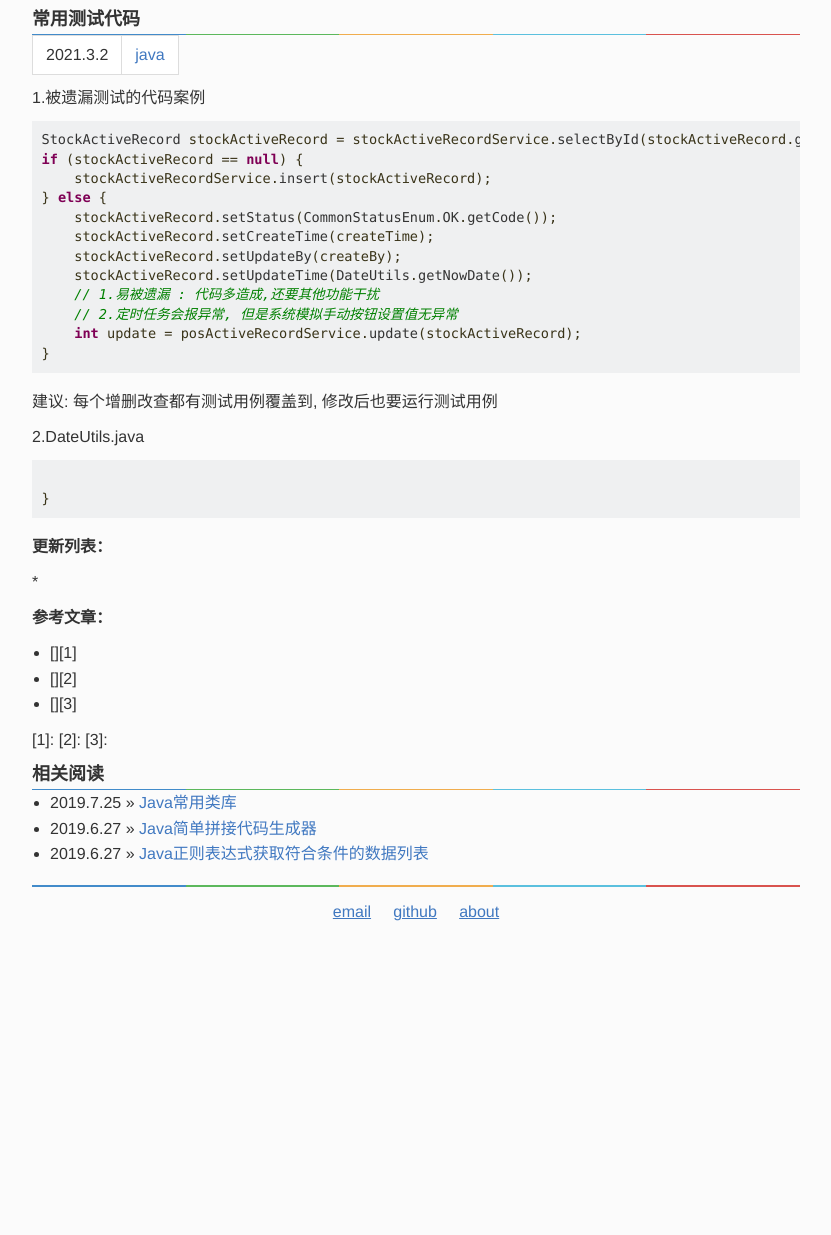
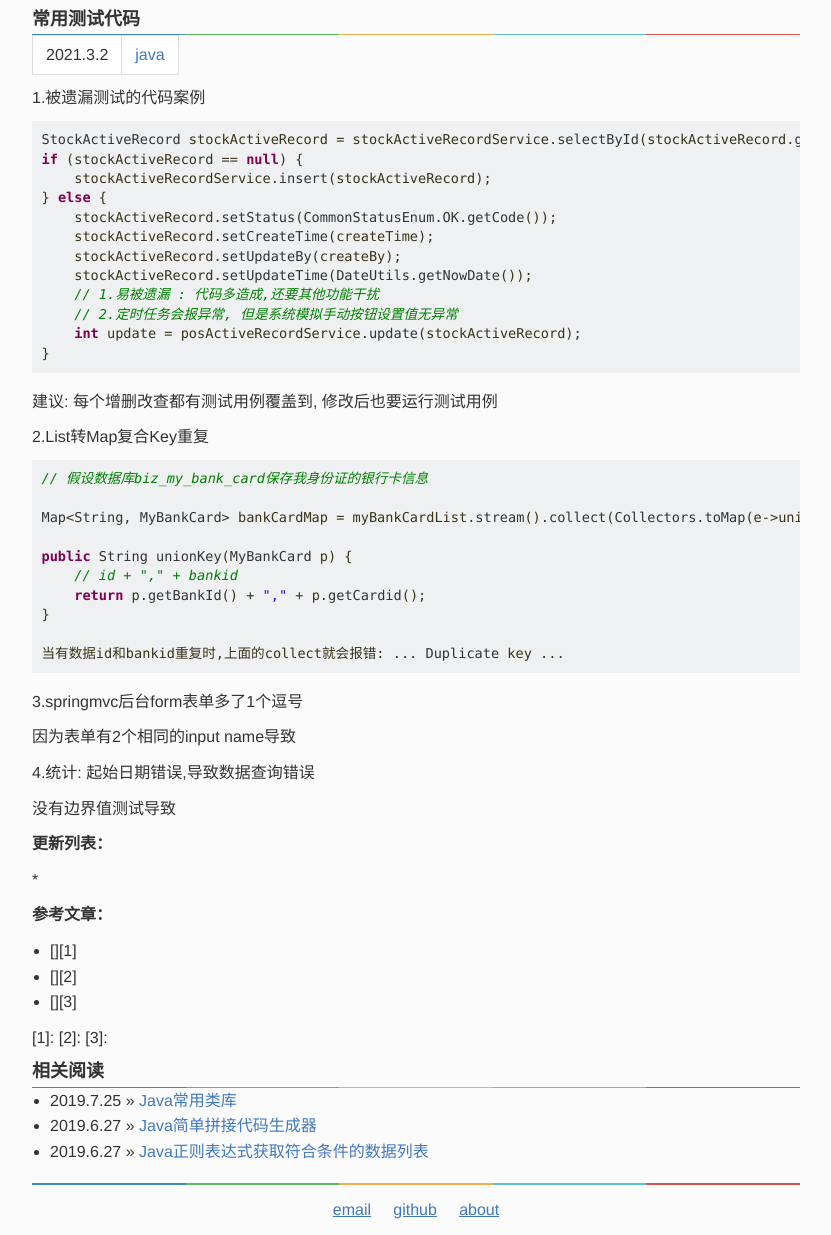
Before and after one commit to svygh123/svygh123.github.io, a Jekyll site: the page built from _posts/2021-03-02-常用测试代码.md, in a window 1280 px wide. Shown: the whole page, without its empty margins (224-1055 px from the left). Built offline with Jekyll 4.4.1, drawn with Linux system fonts in a browser that asks for light colours; Markdown is read by kramdown in place of the engine named in the settings; comment, search, counter and statistics services are not loaded; before the commit the page ends 937 px from its top, so only the background shows below that.

Commit message:
Update 2021-03-02-常用测试代码.md

````diff
--- a/_posts/2021-03-02-常用测试代码.md
+++ b/_posts/2021-03-02-常用测试代码.md
@@ -28,12 +28,30 @@
 
 建议: 每个增删改查都有测试用例覆盖到, 修改后也要运行测试用例
 
-2.DateUtils.java
+2.List转Map复合Key重复
 
 ```java
+// 假设数据库biz_my_bank_card保存我身份证的银行卡信息
 
+Map<String, MyBankCard> bankCardMap = myBankCardList.stream().collect(Collectors.toMap(e->unionKey(e), t -> t));
+
+public String unionKey(MyBankCard p) {
+    // id + "," + bankid
+    return p.getBankId() + "," + p.getCardid();
 }
+
+当有数据id和bankid重复时,上面的collect就会报错: ... Duplicate key ...
 ```
+
+3.springmvc后台form表单多了1个逗号
+
+因为表单有2个相同的input name导致
+
+4.统计: 起始日期错误,导致数据查询错误
+
+没有边界值测试导致
+
+
 
 **更新列表：**
 
````
